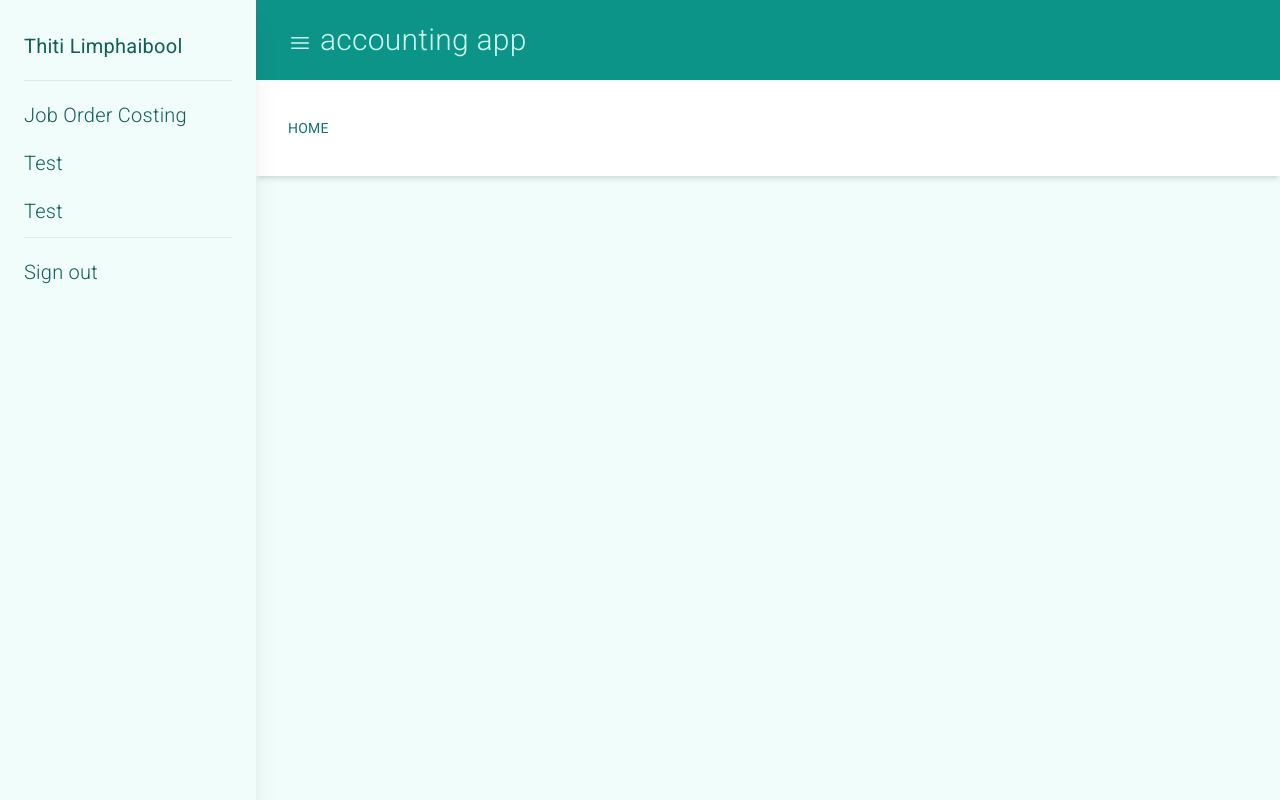
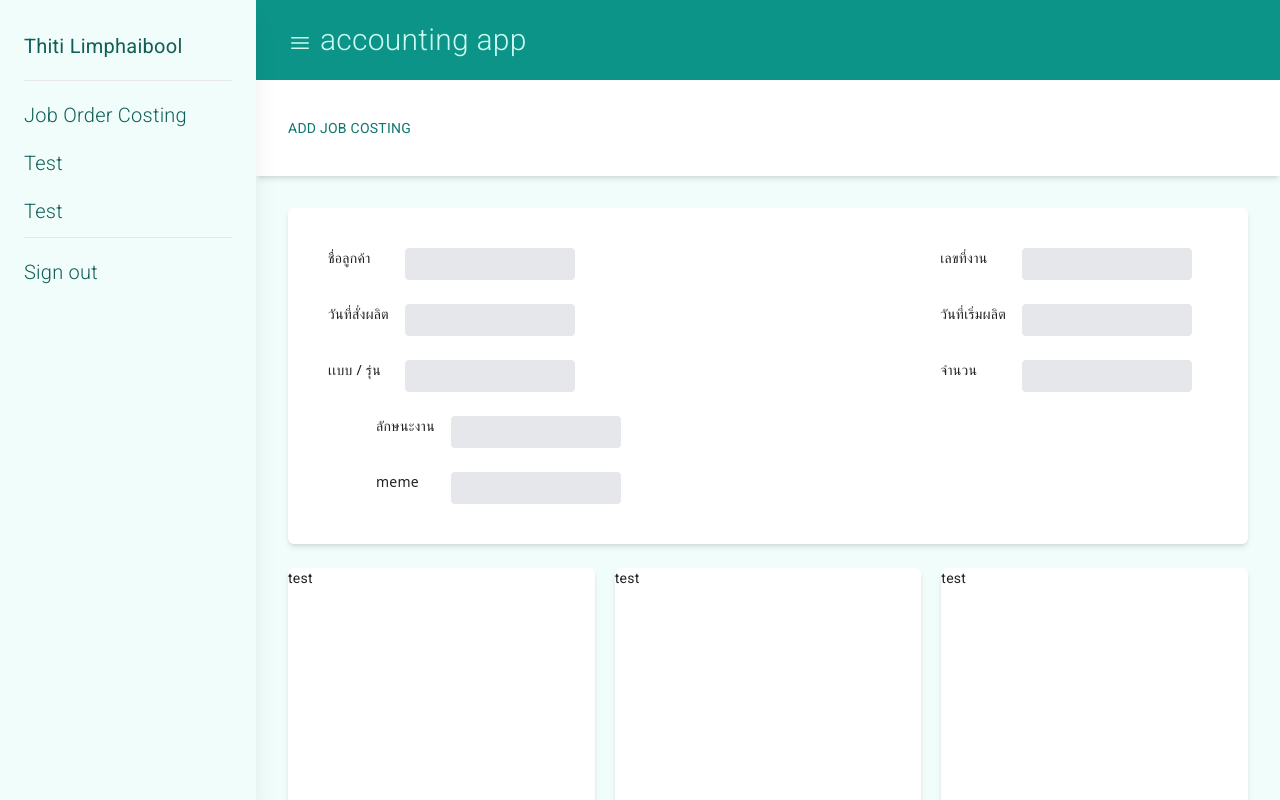
Before and after one commit to thiti-lim/job-costing-demo, an Angular app: page /add-job-costing in a window 1280 px wide. Before the commit this address led to /. Built offline with nearby package versions, Linux system fonts and the light colour scheme.

Commit message:
add job and configure date picker

```diff
--- a/src/app/app.component.ts
+++ b/src/app/app.component.ts
@@ -10,7 +10,10 @@ export class AppComponent {
   constructor(private router: Router) {}
 
   headerTitle = 'Home';
-  routeTitles = new Map<string, string>([['/job-costing', 'Job Costing']]);
+  routeTitles = new Map<string, string>([
+    ['/job-costing', 'Job Costing'],
+    ['/add-job-costing', 'Add Job Costing'],
+  ]);
 
   onRouteChange() {
     let currentRouteUrl: string = this.router.url;
--- a/src/app/app.module.ts
+++ b/src/app/app.module.ts
@@ -10,6 +10,7 @@ import { JobHistoryComponent } from './job-costing/job-history/job-history.compo
 
 const routes: Routes = [
   { path: 'job-costing', component: JobHistoryComponent },
+  { path: 'add-job-costing', component: AddJobComponent },
   // Add more routes as needed
 ];
 
--- a/src/app/job-costing/add-job/add-job.component.html
+++ b/src/app/job-costing/add-job/add-job.component.html
@@ -1 +1,50 @@
-<p>add-job works!</p>
+<div class="flex p-7 justify-between space-x-12 bg-white grow mb-6 shadow-md rounded-md flex-wrap">
+  <div>
+    <div class="flex justify-between p-3">
+      <p class="font-sans flex">ชื่อลูกค้า</p>
+      <input type="text" class="flex mx-4 pl-2 h-8 rounded border border-gray-200 bg-gray-200 focus:bg-white focus:outline-none focus:border-2 focus:border-teal-600" />
+    </div>
+    <div class="flex justify-between p-3">
+      <p class="font-sans flex">วันที่สั่งผลิต</p>
+      <input type="text" class="flex mx-4 pl-2 h-8 rounded border border-gray-200 bg-gray-200 focus:bg-white focus:outline-none focus:border-2 focus:border-teal-600" />
+    </div>
+    <div class="flex justify-between p-3">
+      <p class="font-sans">เเบบ / รุ่น</p>
+      <input type="text" class="mx-4 pl-2 h-8 rounded border border-gray-200 bg-gray-200 focus:bg-white focus:outline-none focus:border-2 focus:border-teal-600" />
+    </div>
+  </div>
+  <div>
+    <div class="flex justify-between p-3">
+      <p class="font-sans flex">เลขที่งาน</p>
+      <input type="text" class="flex mx-4 pl-2 h-8 rounded border border-gray-200 bg-gray-200 focus:bg-white focus:outline-none focus:border-2 focus:border-teal-600" />
+    </div>
+    <div class="flex justify-between p-3">
+      <p class="font-sans flex">วันที่เริ่มผลิต</p>
+      <input type="text" class="flex mx-4 pl-2 h-8 rounded border border-gray-200 bg-gray-200 focus:bg-white focus:outline-none focus:border-2 focus:border-teal-600" />
+    </div>
+    <div class="flex justify-between p-3">
+      <p class="font-sans">จํานวน</p>
+      <input type="text" class="mx-4 pl-2 h-8 rounded border border-gray-200 bg-gray-200 focus:bg-white focus:outline-none focus:border-2 focus:border-teal-600" />
+    </div>
+  </div>
+  <div>
+    <div class="flex justify-between p-3">
+      <p class="font-sans">ลักษนะงาน</p>
+      <input type="text" class="mx-4 pl-2 h-8 rounded border border-gray-200 bg-gray-200 focus:bg-white focus:outline-none focus:border-2 focus:border-teal-600" />
+    </div>
+    <div class="flex justify-between p-3">
+      <p class="font-sans">meme</p>
+      <input [matDatepicker]="picker" (focus)="picker.open()" class="mx-4 pl-2 h-8 rounded border border-gray-200 bg-gray-200 focus:bg-white focus:outline-none focus:border-2 focus:border-teal-600" />
+      <mat-datepicker #picker class="fixed"></mat-datepicker>
+    </div>
+  </div>
+</div>
+
+<div class="flex">
+  <div class="bg-white grow mr-5 h-64 shadow-md rounded-md">test</div>
+  <div class="bg-white grow mr-5 h-64 shadow-md rounded-md">test</div>
+  <div class="bg-white grow mb-7 h-64 shadow-md rounded-md">test</div>
+</div>
+<div class="flex">
+  <div class="bg-white grow h-33 shadow-md rounded-md">test</div>
+</div>
--- a/src/app/job-costing/job-history/job-history.component.html
+++ b/src/app/job-costing/job-history/job-history.component.html
@@ -1 +1 @@
-<p>job-history works!</p>
+<button><a routerLink="/add-job-costing">add job</a></button>
```
